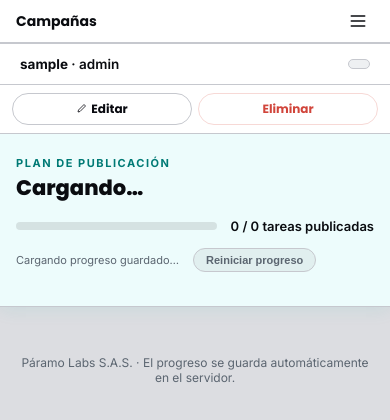
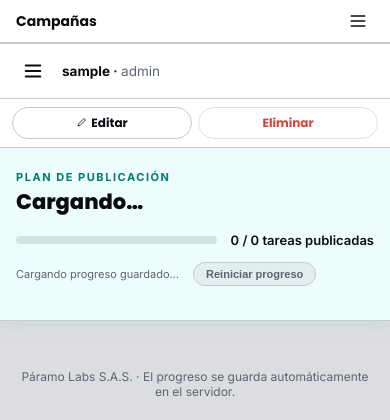
Before and after one commit to paramolabs-Col/CijalaApp, a Flask app: template templates/index.html in a window 390 px wide. Shown: the top 420 px of the page. Run offline with Flask 3, Linux system fonts and the light colour scheme; the template is opened without the code that fills it: most values are stand-ins (such as "Sample title", 1, 10 or a date in 2020).

Commit message:
Redesign user bar: hamburger left, weather card visual right
- Hamburger button on the left of the user bar (always visible)
- Weather shown as a visual card on the right: large emoji icon,
  big temperature, city name below — populated via geolocation
- Card stays hidden until weather data loads
- On very small screens: city hidden, icon/temp scaled down

Co-Authored-By: Claude Sonnet 4.6 <noreply@anthropic.com>

```diff
--- a/static/css/theme.css
+++ b/static/css/theme.css
@@ -239,18 +239,42 @@ footer{
 .user-bar{
   position: sticky; top:40px; z-index:60;
   background: var(--surface); border-bottom:1px solid var(--line);
-  display:flex; align-items:center; justify-content:space-between; gap:12px; flex-wrap:wrap;
-  padding:12px 20px;
+  display:flex; align-items:center; gap:12px;
+  padding:10px 16px;
 }
+.bar-hamburger{
+  background:none; border:none; cursor:pointer;
+  color: var(--ink); padding:6px; border-radius:8px;
+  display:flex; align-items:center; flex-shrink:0;
+}
+.bar-hamburger:hover{ background: var(--chip-bg); }
 .user-identity{
   font-size:13.5px; font-weight:600; color: var(--ink); text-decoration:none;
+  white-space:nowrap; overflow:hidden; text-overflow:ellipsis;
 }
 .user-identity:hover{ text-decoration:underline; }
-.user-actions{ display:flex; gap:8px; flex-wrap:wrap; align-items:center; }
-.weather-widget{
-  font-size:12px; color: var(--muted); white-space:nowrap;
+.user-role{ font-weight:400; color: var(--muted); }
+
+/* ---------------- Weather card ---------------- */
+.weather-card{
+  margin-left:auto; flex-shrink:0;
+  display:flex; align-items:center; gap:10px;
   background: var(--chip-bg); border:1px solid var(--line);
-  border-radius:20px; padding:4px 10px;
+  border-radius:14px; padding:8px 14px 8px 10px;
+}
+.weather-icon-wrap{ font-size:36px; line-height:1; }
+.weather-info{ display:flex; flex-direction:column; }
+.weather-temp{
+  font-family:'Poppins',sans-serif; font-weight:800; font-size:17px;
+  color: var(--ink); line-height:1.1;
+}
+.weather-city{
+  font-size:10.5px; color: var(--muted); white-space:nowrap;
+}
+@media(max-width:480px){
+  .weather-city{ display:none; }
+  .weather-icon-wrap{ font-size:28px; }
+  .weather-temp{ font-size:14px; }
 }
 
 /* ---------------- Drawer settings section ---------------- */
--- a/static/js/tabs.js
+++ b/static/js/tabs.js
@@ -68,6 +68,7 @@ function closeDrawer(){
 }
 
 document.getElementById('hamburgerBtn').addEventListener('click', openDrawer);
+document.getElementById('hamburgerBtnBar').addEventListener('click', openDrawer);
 document.getElementById('navDrawerClose').addEventListener('click', closeDrawer);
 document.getElementById('navOverlay').addEventListener('click', (e) => {
   if (e.target === e.currentTarget) closeDrawer();
--- a/static/js/weather.js
+++ b/static/js/weather.js
@@ -1,6 +1,9 @@
 (async function(){
-  const el = document.getElementById('weatherWidget');
-  if (!el || !navigator.geolocation) return;
+  const card  = document.getElementById('weatherCard');
+  const icon  = document.getElementById('weatherIconEl');
+  const temp  = document.getElementById('weatherTempEl');
+  const city  = document.getElementById('weatherCityEl');
+  if (!card || !navigator.geolocation) return;
 
   function weatherEmoji(code){
     if (code === 0)  return '☀️';
@@ -28,13 +31,14 @@
     const wData = await wRes.json();
     const gData = await gRes.json();
 
-    const temp = Math.round(wData.current.temperature_2m);
+    const t    = Math.round(wData.current.temperature_2m);
     const code = wData.current.weather_code;
     const addr = gData.address || {};
-    const city = addr.city || addr.town || addr.village || addr.county || '';
+    const cityName = addr.city || addr.town || addr.village || addr.county || '';
 
-    el.textContent = `${weatherEmoji(code)} ${temp}°C${city ? ' · ' + city : ''}`;
-  } catch(e) {
-    el.textContent = '';
-  }
+    icon.textContent  = weatherEmoji(code);
+    temp.textContent  = `${t}°C`;
+    city.textContent  = cityName;
+    card.hidden = false;
+  } catch(e) {}
 })();
--- a/templates/index.html
+++ b/templates/index.html
@@ -111,10 +111,21 @@
 </div>
 
 <div class="user-bar">
+  <button class="bar-hamburger" id="hamburgerBtnBar" aria-label="Menú">
+    <svg viewBox="0 0 24 24" width="22" height="22" fill="none">
+      <path d="M4 6h16M4 12h16M4 18h16" stroke="currentColor" stroke-width="2" stroke-linecap="round"/>
+    </svg>
+  </button>
   <a class="user-identity" href="{{ url_for('auth.account') }}" title="Editar perfil">
-    <strong>{{ user_name }}</strong>{% if user_role %} · {{ user_role }}{% endif %}
+    <strong>{{ user_name }}</strong>{% if user_role %} · <span class="user-role">{{ user_role }}</span>{% endif %}
   </a>
-  <span id="weatherWidget" class="weather-widget"></span>
+  <div id="weatherCard" class="weather-card" hidden>
+    <div class="weather-icon-wrap" id="weatherIconEl"></div>
+    <div class="weather-info">
+      <span class="weather-temp" id="weatherTempEl"></span>
+      <span class="weather-city" id="weatherCityEl"></span>
+    </div>
+  </div>
 </div>
 
 {% include "partials/task_templates.html" %}
```
